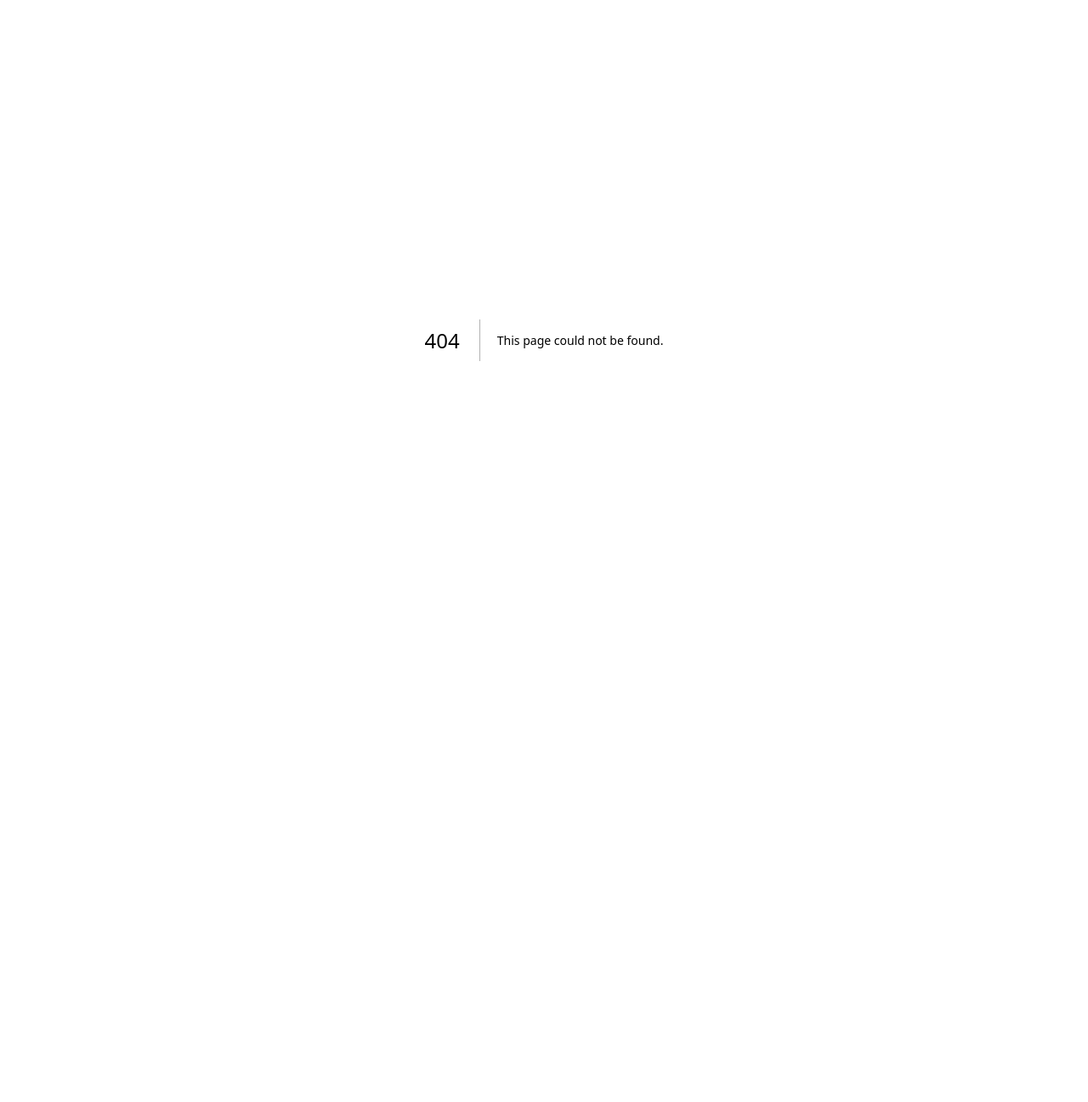
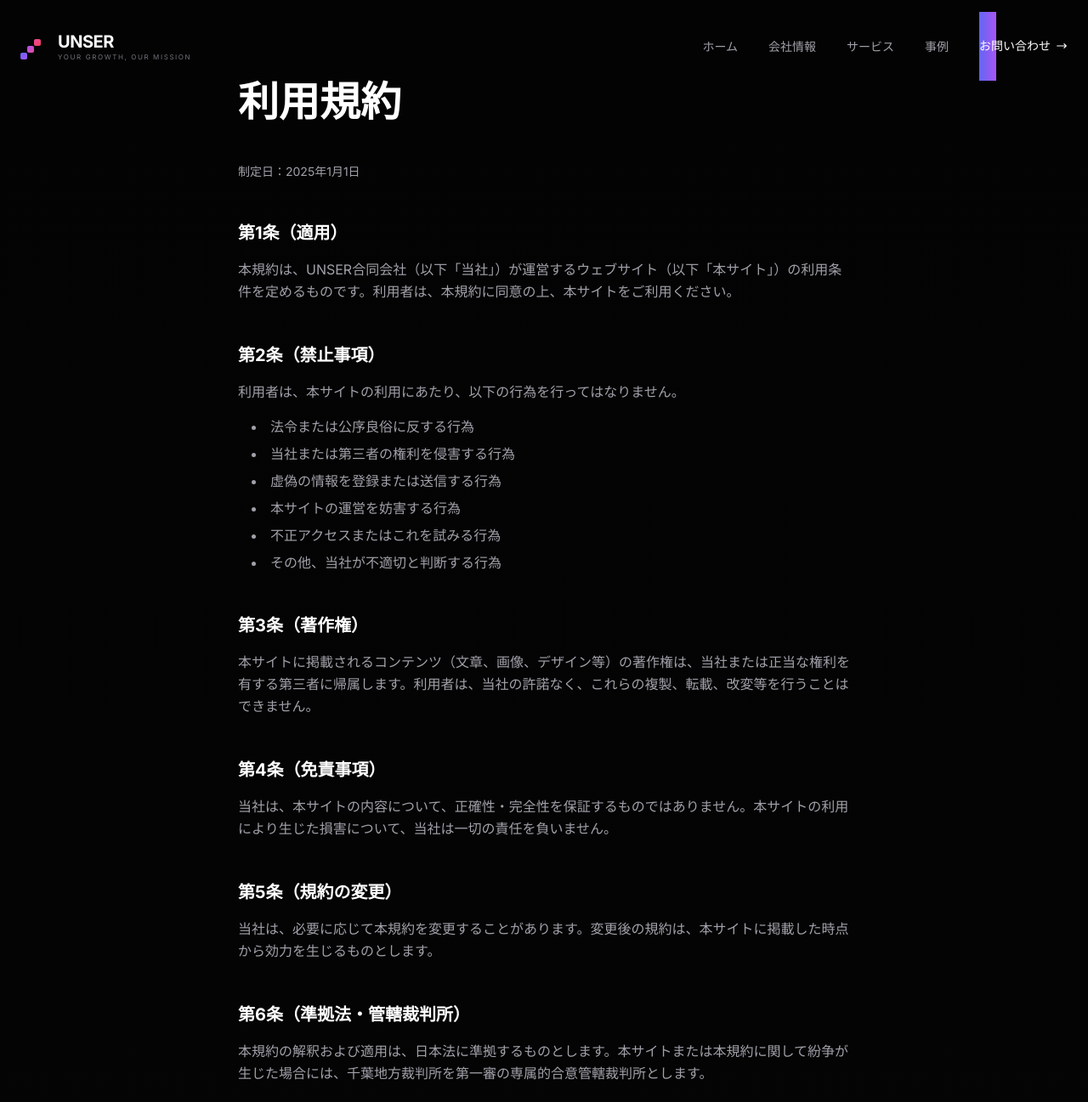
Before and after one commit to admin-unser/unsercorporatehp, a Next.js app: page /terms in a window 1280 px wide. Before the commit this address had no page. Shown: the top 1297 px of the page at 85% size. Before the commit the page ends 800 px from the top, so only its background shows below. Built offline with nearby package versions, Linux system fonts and the light colour scheme.

Commit message:
プライバシーポリシー・利用規約ページ追加、会社名をUNSER合同会社に統一

```diff
--- a/app/company/components/CompanyOverview.tsx
+++ b/app/company/components/CompanyOverview.tsx
@@ -8,7 +8,7 @@ export default function CompanyOverview() {
   const isInView = useInView(ref, { once: true, margin: '-100px' });
 
   const companyInfo = [
-    { label: '会社名', labelEn: 'Company Name', value: 'UNSER Inc.', valueJa: 'UNSER株式会社' },
+    { label: '会社名', labelEn: 'Company Name', value: 'UNSER合同会社', valueJa: 'UNSER合同会社' },
     { label: '設立', labelEn: 'Founded', value: '2023年5月1日', valueJa: '' },
     { label: '従業員数', labelEn: 'Employees', value: '30名', valueJa: '（業務委託パートナー含む）' },
     { label: '事業内容', labelEn: 'Business', value: 'BPO事業 / システム開発事業 / コンサルティング事業', valueJa: '' },
--- a/app/company/page.tsx
+++ b/app/company/page.tsx
@@ -6,8 +6,8 @@ import Philosophy from '@/app/company/components/Philosophy';
 import ContactInfo from '@/app/company/components/ContactInfo';
 
 export const metadata = {
-  title: '会社情報 | UNSER.inc',
-  description: 'UNSER.incの会社概要、代表メッセージ、企業理念をご紹介します。',
+  title: '会社情報 | UNSER合同会社',
+  description: 'UNSER合同会社の会社概要、代表メッセージ、企業理念をご紹介します。',
 };
 
 export default function CompanyPage() {
--- a/app/components/Contact/Contact.tsx
+++ b/app/components/Contact/Contact.tsx
@@ -315,7 +315,7 @@ export default function Contact() {
                       onFocus={() => setFocusedField('company')}
                       onBlur={() => setFocusedField(null)}
                       className={inputClasses('company', false)}
-                      placeholder="株式会社○○"
+                      placeholder="合同会社○○"
                     />
                   </div>
 
--- a/app/components/StructuredData.tsx
+++ b/app/components/StructuredData.tsx
@@ -2,7 +2,7 @@ export default function StructuredData() {
   const organizationSchema = {
     "@context": "https://schema.org",
     "@type": "Organization",
-    name: "UNSER.inc",
+    name: "UNSER合同会社",
     url: "https://unser-jp.com",
     logo: "https://unser-jp.com/logo.png",
     description: "お客様の事業成長のコンシェルジュとして、多くのお客様の良きパートナーとして、支え仕えます。",
@@ -16,7 +16,7 @@ export default function StructuredData() {
   const websiteSchema = {
     "@context": "https://schema.org",
     "@type": "WebSite",
-    name: "UNSER.inc",
+    name: "UNSER合同会社",
     url: "https://unser-jp.com",
     potentialAction: {
       "@type": "SearchAction",
@@ -31,7 +31,7 @@ export default function StructuredData() {
     serviceType: "Business Services",
     provider: {
       "@type": "Organization",
-      name: "UNSER.inc",
+      name: "UNSER合同会社",
     },
     areaServed: {
       "@type": "Country",
--- a/app/layout.tsx
+++ b/app/layout.tsx
@@ -9,14 +9,14 @@ const inter = Inter({ subsets: ["latin"] });
 
 export const metadata: Metadata = {
   title: {
-    default: "UNSER.inc - Your Growth, Our Mission",
-    template: "%s | UNSER.inc",
+    default: "UNSER合同会社 - Your Growth, Our Mission",
+    template: "%s | UNSER合同会社",
   },
   description: "お客様の事業成長のコンシェルジュとして、多くのお客様の良きパートナーとして、支え仕えます。BPO事業、システム開発事業、コンサルティング事業を展開しています。",
   keywords: ["BPO", "コールセンター", "システム開発", "コンサルティング", "業務効率化", "アプリ開発", "WEB制作"],
-  authors: [{ name: "UNSER.inc" }],
-  creator: "UNSER.inc",
-  publisher: "UNSER.inc",
+  authors: [{ name: "UNSER合同会社" }],
+  creator: "UNSER合同会社",
+  publisher: "UNSER合同会社",
   formatDetection: {
     email: false,
     address: false,
@@ -30,13 +30,13 @@ export const metadata: Metadata = {
     type: "website",
     locale: "ja_JP",
     url: "https://unser-jp.com",
-    siteName: "UNSER.inc",
-    title: "UNSER.inc - Your Growth, Our Mission",
+    siteName: "UNSER合同会社",
+    title: "UNSER合同会社 - Your Growth, Our Mission",
     description: "お客様の事業成長のコンシェルジュとして、多くのお客様の良きパートナーとして、支え仕えます。",
   },
   twitter: {
     card: "summary_large_image",
-    title: "UNSER.inc - Your Growth, Our Mission",
+    title: "UNSER合同会社 - Your Growth, Our Mission",
     description: "お客様の事業成長のコンシェルジュとして、多くのお客様の良きパートナーとして、支え仕えます。",
   },
   robots: {
--- /dev/null
+++ b/app/privacy/page.tsx
@@ -0,0 +1,101 @@
+import type { Metadata } from 'next';
+import Link from 'next/link';
+import Header from '@/components/Header';
+import Footer from '@/components/Footer';
+
+export const metadata: Metadata = {
+  title: 'プライバシーポリシー',
+  description: 'UNSER合同会社のプライバシーポリシーです。個人情報の取り扱いについて定めています。',
+};
+
+export default function PrivacyPage() {
+  return (
+    <main className="min-h-screen bg-gradient-to-b from-[#030303] to-[#050505]">
+      <Header />
+      <article className="container mx-auto max-w-3xl px-6 py-24">
+        <h1 className="text-4xl md:text-5xl font-bold text-white mb-12">
+          プライバシーポリシー
+        </h1>
+        <p className="text-[#a1a1aa] text-sm mb-12">
+          制定日：2025年1月1日
+        </p>
+
+        <div className="prose prose-invert prose-lg max-w-none space-y-12">
+          <section>
+            <h2 className="text-xl font-bold text-white mb-4">1. はじめに</h2>
+            <p className="text-[#a1a1aa] leading-relaxed">
+              UNSER合同会社（以下「当社」）は、お客様の個人情報の保護を重要な責務と認識し、個人情報の保護に関する法律および関連法令・ガイドラインに基づき、適切な取り扱いと保護に努めます。本プライバシーポリシーは、当社が提供するサービスにおいて収集する個人情報の取り扱いについて定めるものです。
+            </p>
+          </section>
+
+          <section>
+            <h2 className="text-xl font-bold text-white mb-4">2. 収集する個人情報</h2>
+            <p className="text-[#a1a1aa] leading-relaxed mb-4">
+              当社は、以下のような個人情報を収集することがあります。
+            </p>
+            <ul className="list-disc list-inside text-[#a1a1aa] space-y-2 ml-4">
+              <li>氏名</li>
+              <li>メールアドレス</li>
+              <li>電話番号</li>
+              <li>会社名・団体名</li>
+              <li>お問い合わせ内容</li>
+            </ul>
+          </section>
+
+          <section>
+            <h2 className="text-xl font-bold text-white mb-4">3. 個人情報の利用目的</h2>
+            <p className="text-[#a1a1aa] leading-relaxed mb-4">
+              収集した個人情報は、以下の目的で利用いたします。
+            </p>
+            <ul className="list-disc list-inside text-[#a1a1aa] space-y-2 ml-4">
+              <li>お問い合わせへの対応</li>
+              <li>サービスに関するご案内・ご連絡</li>
+              <li>契約の履行およびサービスの提供</li>
+              <li>サービス改善のための分析</li>
+            </ul>
+          </section>
+
+          <section>
+            <h2 className="text-xl font-bold text-white mb-4">4. 個人情報の第三者提供</h2>
+            <p className="text-[#a1a1aa] leading-relaxed">
+              当社は、法令に基づく場合を除き、お客様の同意なく個人情報を第三者に提供することはありません。
+            </p>
+          </section>
+
+          <section>
+            <h2 className="text-xl font-bold text-white mb-4">5. 個人情報の安全管理</h2>
+            <p className="text-[#a1a1aa] leading-relaxed">
+              当社は、個人情報の漏洩、滅失、毀損の防止のため、適切な安全管理措置を講じます。また、個人情報を取り扱う従業員に対し、必要かつ適切な監督を行います。
+            </p>
+          </section>
+
+          <section>
+            <h2 className="text-xl font-bold text-white mb-4">6. お問い合わせ窓口</h2>
+            <p className="text-[#a1a1aa] leading-relaxed">
+              個人情報の取り扱いに関するお問い合わせは、以下までご連絡ください。
+            </p>
+            <p className="text-[#a1a1aa] leading-relaxed mt-4">
+              UNSER合同会社
+              <br />
+              〒260-0013 千葉県千葉市中央区中央2-5-1 千葉中央ツインビル2-7F
+              <br />
+              メール：info@unser-inc.com
+              <br />
+              電話：0120-192-748
+            </p>
+          </section>
+        </div>
+
+        <div className="mt-16">
+          <Link
+            href="/"
+            className="inline-flex items-center gap-2 text-[#a1a1aa] hover:text-white transition-colors"
+          >
+            ← トップページへ戻る
+          </Link>
+        </div>
+      </article>
+      <Footer />
+    </main>
+  );
+}
--- /dev/null
+++ b/app/terms/page.tsx
@@ -0,0 +1,103 @@
+import type { Metadata } from 'next';
+import Link from 'next/link';
+import Header from '@/components/Header';
+import Footer from '@/components/Footer';
+
+export const metadata: Metadata = {
+  title: '利用規約',
+  description: 'UNSER合同会社のウェブサイト利用規約です。',
+};
+
+export default function TermsPage() {
+  return (
+    <main className="min-h-screen bg-gradient-to-b from-[#030303] to-[#050505]">
+      <Header />
+      <article className="container mx-auto max-w-3xl px-6 py-24">
+        <h1 className="text-4xl md:text-5xl font-bold text-white mb-12">
+          利用規約
+        </h1>
+        <p className="text-[#a1a1aa] text-sm mb-12">
+          制定日：2025年1月1日
+        </p>
+
+        <div className="prose prose-invert prose-lg max-w-none space-y-12">
+          <section>
+            <h2 className="text-xl font-bold text-white mb-4">第1条（適用）</h2>
+            <p className="text-[#a1a1aa] leading-relaxed">
+              本規約は、UNSER合同会社（以下「当社」）が運営するウェブサイト（以下「本サイト」）の利用条件を定めるものです。利用者は、本規約に同意の上、本サイトをご利用ください。
+            </p>
+          </section>
+
+          <section>
+            <h2 className="text-xl font-bold text-white mb-4">第2条（禁止事項）</h2>
+            <p className="text-[#a1a1aa] leading-relaxed mb-4">
+              利用者は、本サイトの利用にあたり、以下の行為を行ってはなりません。
+            </p>
+            <ul className="list-disc list-inside text-[#a1a1aa] space-y-2 ml-4">
+              <li>法令または公序良俗に反する行為</li>
+              <li>当社または第三者の権利を侵害する行為</li>
+              <li>虚偽の情報を登録または送信する行為</li>
+              <li>本サイトの運営を妨害する行為</li>
+              <li>不正アクセスまたはこれを試みる行為</li>
+              <li>その他、当社が不適切と判断する行為</li>
+            </ul>
+          </section>
+
+          <section>
+            <h2 className="text-xl font-bold text-white mb-4">第3条（著作権）</h2>
+            <p className="text-[#a1a1aa] leading-relaxed">
+              本サイトに掲載されるコンテンツ（文章、画像、デザイン等）の著作権は、当社または正当な権利を有する第三者に帰属します。利用者は、当社の許諾なく、これらの複製、転載、改変等を行うことはできません。
+            </p>
+          </section>
+
+          <section>
+            <h2 className="text-xl font-bold text-white mb-4">第4条（免責事項）</h2>
+            <p className="text-[#a1a1aa] leading-relaxed">
+              当社は、本サイトの内容について、正確性・完全性を保証するものではありません。本サイトの利用により生じた損害について、当社は一切の責任を負いません。
+            </p>
+          </section>
+
+          <section>
+            <h2 className="text-xl font-bold text-white mb-4">第5条（規約の変更）</h2>
+            <p className="text-[#a1a1aa] leading-relaxed">
+              当社は、必要に応じて本規約を変更することがあります。変更後の規約は、本サイトに掲載した時点から効力を生じるものとします。
+            </p>
+          </section>
+
+          <section>
+            <h2 className="text-xl font-bold text-white mb-4">第6条（準拠法・管轄裁判所）</h2>
+            <p className="text-[#a1a1aa] leading-relaxed">
+              本規約の解釈および適用は、日本法に準拠するものとします。本サイトまたは本規約に関して紛争が生じた場合には、千葉地方裁判所を第一審の専属的合意管轄裁判所とします。
+            </p>
+          </section>
+
+          <section>
+            <h2 className="text-xl font-bold text-white mb-4">お問い合わせ</h2>
+            <p className="text-[#a1a1aa] leading-relaxed">
+              本規約に関するお問い合わせは、以下までご連絡ください。
+            </p>
+            <p className="text-[#a1a1aa] leading-relaxed mt-4">
+              UNSER合同会社
+              <br />
+              〒260-0013 千葉県千葉市中央区中央2-5-1 千葉中央ツインビル2-7F
+              <br />
+              メール：info@unser-inc.com
+              <br />
+              電話：0120-192-748
+            </p>
+          </section>
+        </div>
+
+        <div className="mt-16">
+          <Link
+            href="/"
+            className="inline-flex items-center gap-2 text-[#a1a1aa] hover:text-white transition-colors"
+          >
+            ← トップページへ戻る
+          </Link>
+        </div>
+      </article>
+      <Footer />
+    </main>
+  );
+}
--- a/components/Footer.tsx
+++ b/components/Footer.tsx
@@ -194,17 +194,17 @@ export default function Footer() {
           className="mt-16 pt-8 border-t border-white/[0.04] flex flex-col md:flex-row justify-between items-center gap-4"
         >
           <p className="text-[#52525b] text-xs">
-            © {new Date().getFullYear()} UNSER Inc. All rights reserved.
+            © {new Date().getFullYear()} UNSER合同会社 All rights reserved.
           </p>
           <div className="flex items-center gap-6">
             <Link
-              href="#privacy"
+              href="/privacy"
               className="text-[#52525b] hover:text-[#a1a1aa] text-xs transition-colors duration-300"
             >
               プライバシーポリシー
             </Link>
             <Link
-              href="#terms"
+              href="/terms"
               className="text-[#52525b] hover:text-[#a1a1aa] text-xs transition-colors duration-300"
             >
               利用規約
```
